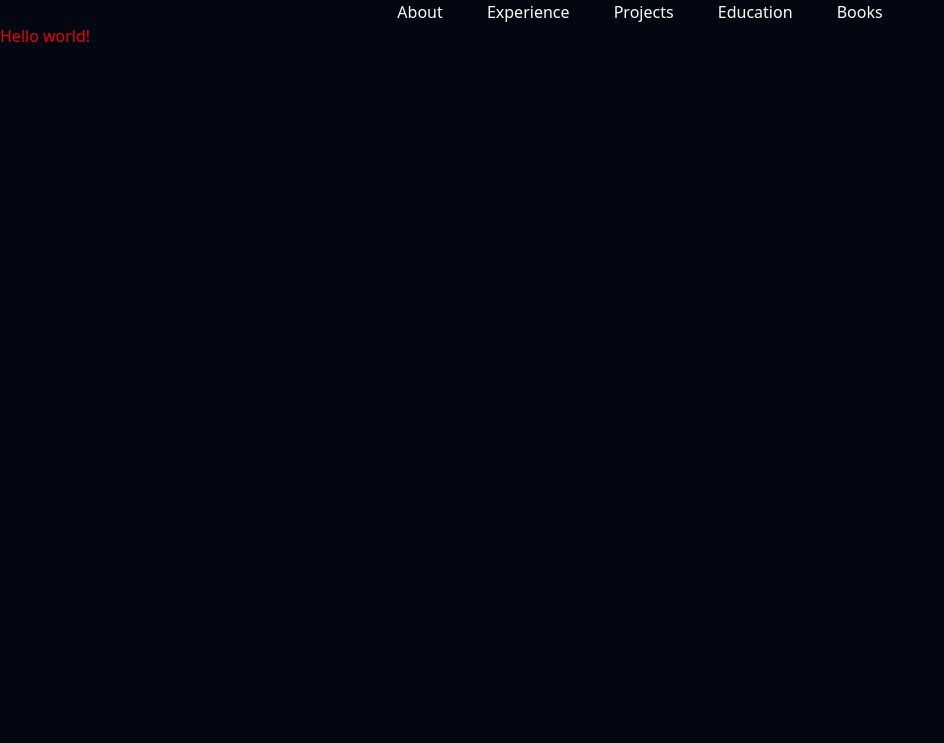
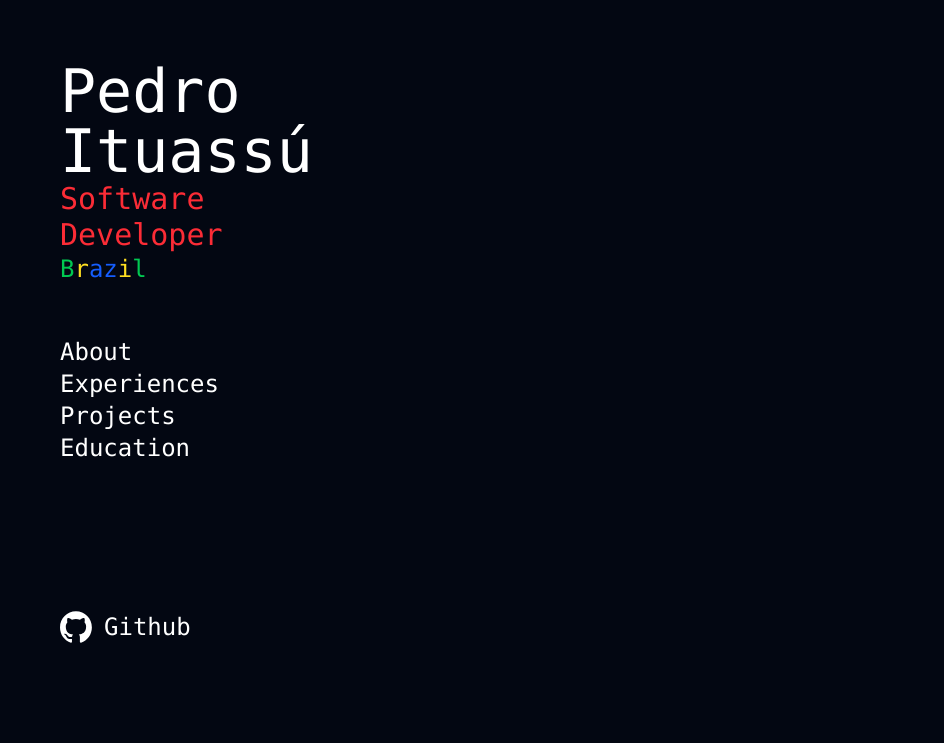
Before and after one commit to pedroituassu/pedroituassu-frontend, a website: page frontend/index.html in a window 1280 px wide. Shown: the whole page, without its empty margins (0-944 px from the left). Drawn offline with Linux system fonts and the light colour scheme.

Commit message:
done left sidebar
left sidebar used for name display and navigation. tagged it as a header because it kinda is one so...

```diff
--- a/frontend/index.html
+++ b/frontend/index.html
@@ -8,17 +8,47 @@
     <link href="src/css/output.css" rel="stylesheet">
 </head>
 
-<body class="bg-gray-950 text-white">
-    <header class="flex justify-center">
-        <nav>
-            <a class="px-5 py-2 hover:bg-red-600 transition-all">About</a>
-            <a class="px-5 py-2 hover:bg-red-600 transition-all">Experience</a>
-            <a class="px-5 py-2 hover:bg-red-600 transition-all">Projects</a>
-            <a class="px-5 py-2 hover:bg-red-600 transition-all">Education</a>
-            <a class="px-5 py-2 hover:bg-red-600 transition-all">Books</a>
+<body class="h-screen w-screen font-mono bg-gray-950 text-white grid grid-cols-3 grid-rows-1">
+    <header class="p-15 h-full col-start-1 flex flex-col">
+        <div class="h-full flex flex-col justify-center">
+            <h1 class="text-6xl">
+                Pedro Ituassú
+            </h1>
+            <h2 class="text-3xl text-red-500">
+                Software Developer
+            </h2>
+            <h2 class="text-2xl text-green-500">
+                B<span class="text-yellow-300">r<span class="text-blue-600">az</span>i</span>l
+            </h2>
+        </div>
+        <nav class="h-full text-2xl flex flex-col justify-center">
+            <a class="hover:text-red-500 transition-colors duartion-100" href="#about">
+                About
+            </a>
+            <a class="hover:text-red-500 transition-colors duartion-100" href="#experiences">
+                Experiences
+            </a>
+            <a class="hover:text-red-500 transition-colors duartion-100" href="#projects">
+                Projects
+            </a>
+            <a class="hover:text-red-500 transition-colors duartion-100" href="#education">
+                Education
+            </a>
+        </nav>
+        <nav class="h-full flex flex-col justify-center">
+            <a class="text-2xl hover:text-red-500 transition-colors duartion-100"
+                href="https://github.com/pedroituassu">
+                <div class="flex flex-row gap-3">
+                    <svg width="32" height="32" viewBox="0 0 98 96" xmlns="http://www.w3.org/2000/svg">
+                        <path fill-rule="evenodd" clip-rule="evenodd"
+                            d="M48.854 0C21.839 0 0 22 0 49.217c0 21.756 13.993 40.172 33.405 46.69 2.427.49 3.316-1.059 3.316-2.362 0-1.141-.08-5.052-.08-9.127-13.59 2.934-16.42-5.867-16.42-5.867-2.184-5.704-5.42-7.17-5.42-7.17-4.448-3.015.324-3.015.324-3.015 4.934.326 7.523 5.052 7.523 5.052 4.367 7.496 11.404 5.378 14.235 4.074.404-3.178 1.699-5.378 3.074-6.6-10.839-1.141-22.243-5.378-22.243-24.283 0-5.378 1.94-9.778 5.014-13.2-.485-1.222-2.184-6.275.486-13.038 0 0 4.125-1.304 13.426 5.052a46.97 46.97 0 0 1 12.214-1.63c4.125 0 8.33.571 12.213 1.63 9.302-6.356 13.427-5.052 13.427-5.052 2.67 6.763.97 11.816.485 13.038 3.155 3.422 5.015 7.822 5.015 13.2 0 18.905-11.404 23.06-22.324 24.283 1.78 1.548 3.316 4.481 3.316 9.126 0 6.6-.08 11.897-.08 13.526 0 1.304.89 2.853 3.316 2.364 19.412-6.52 33.405-24.935 33.405-46.691C97.707 22 75.788 0 48.854 0z"
+                            fill="currentColor"></path>
+                    </svg>
+                    <span>Github</span>
+                </div>
+            </a>
         </nav>
     </header>
-    <h1 class="text-red-600"> Hello world! </h1>
 </body>
 
 </html>
```
Also changed, not shown: frontend/src/css/output.css.
